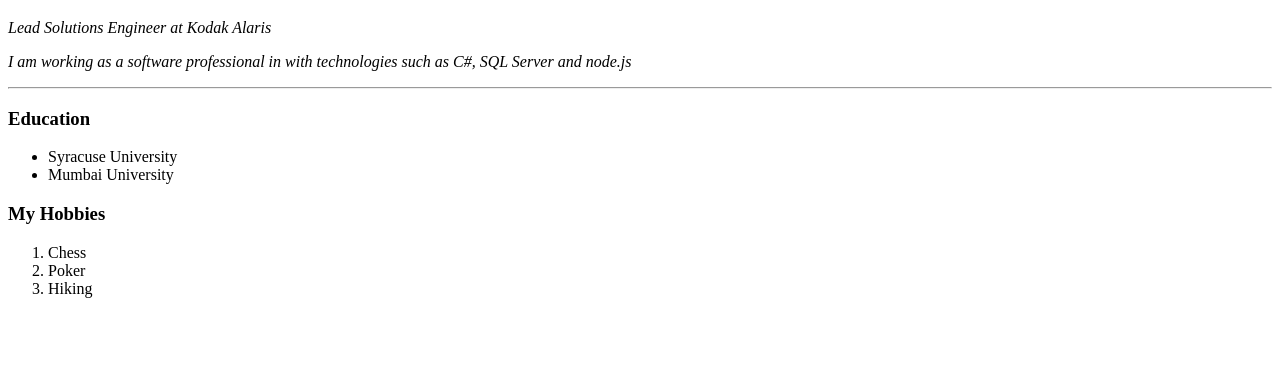
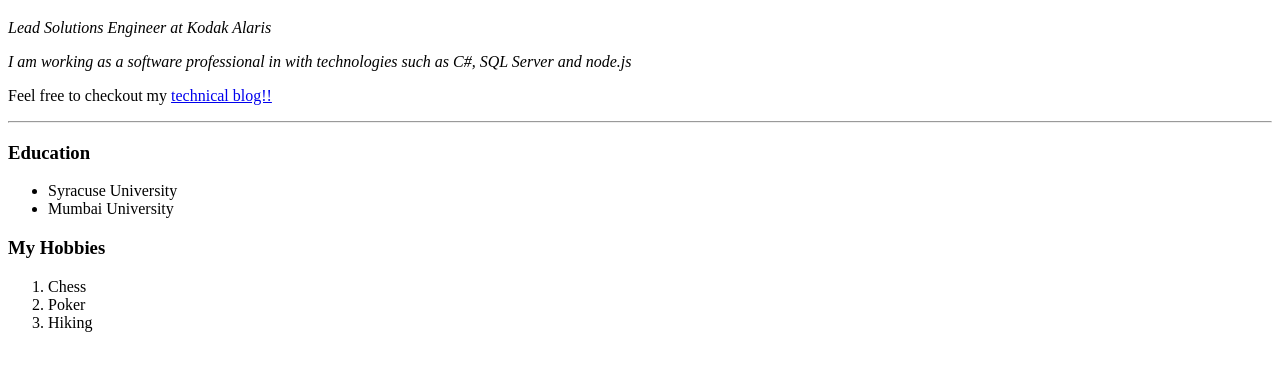
Before and after one commit to asmahajan/WebDev-HtmlAndBeyond, a plain HTML site: page Web Development/HTML - Personal Site/index.html in a window 1280 px wide. Shown: the part 373-744 px from the top of the page. Drawn offline with Linux system fonts and the light colour scheme.

Commit message:
Added href

```diff
--- a/Web Development/HTML - Personal Site/index.html
+++ b/Web Development/HTML - Personal Site/index.html
@@ -12,6 +12,7 @@
       I am working as a software professional in with technologies such as C#,
       SQL Server and node.js
       </em></p>
+      <p>Feel free to checkout my <a href="https://akshaystechdiary.wordpress.com/">technical blog!!</a></p>
       <hr />
       <h3>Education</h3>
         <ul>
```
